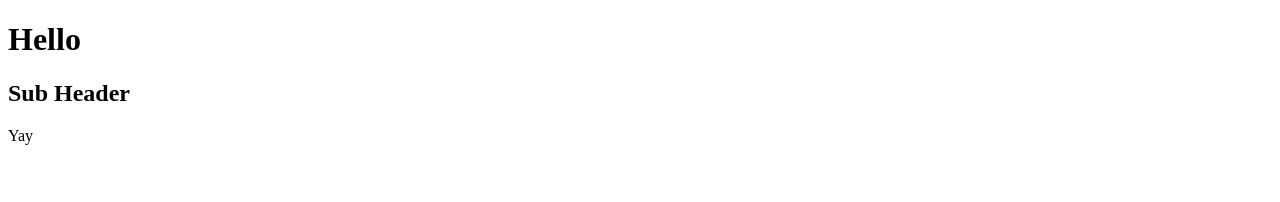
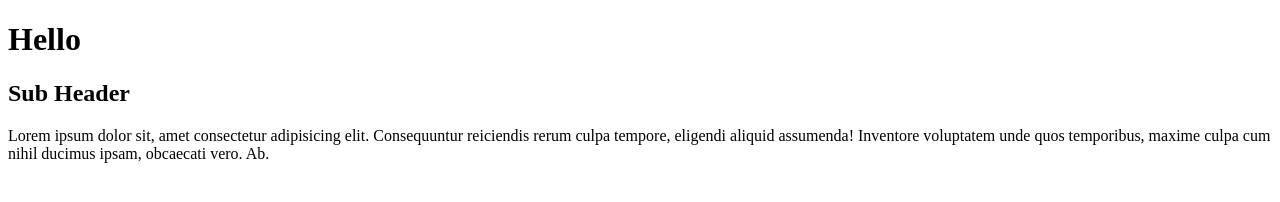
Before and after one commit to MollyRushton/cfg_code, a plain HTML site: page index.html in a window 1280 px wide. Drawn offline with Linux system fonts and the light colour scheme.

Commit message:
Update index.html

```diff
--- a/index.html
+++ b/index.html
@@ -9,6 +9,6 @@
 <body>
     <h1>Hello</h1>
     <h2>Sub Header</h2>
-    <p>Yay</p>
+    <p>Lorem ipsum dolor sit, amet consectetur adipisicing elit. Consequuntur reiciendis rerum culpa tempore, eligendi aliquid assumenda! Inventore voluptatem unde quos temporibus, maxime culpa cum nihil ducimus ipsam, obcaecati vero. Ab.</p>
 </body>
 </html>
```
